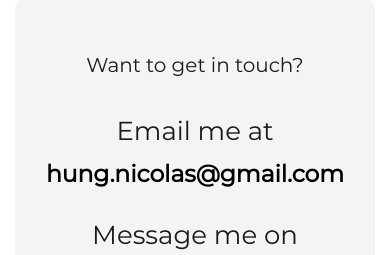
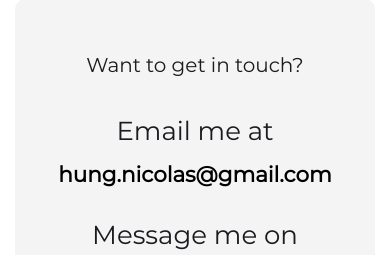
Before and after one commit to nicohung/nicohung.github.io, a PHP site: page /buy_the_buzz.html in a window 390 px wide. Shown: the part 6245-6500 px from the top of the page. Run offline with PHP 8.4, Linux system fonts and the light colour scheme; some libraries are stand-ins or nearby versions.

Commit message:
updated footer size

```diff
--- a/style.css
+++ b/style.css
@@ -883,7 +883,7 @@
 		margin-bottom: 20px;
 	}
 	#footer-email {
-		font-size: 6vw;
+		font-size: 5.5vw;
 	}
 	.footer {
   		padding: 0px 15px 0px 15px;
```
Also changed, not shown: 1 other file.
